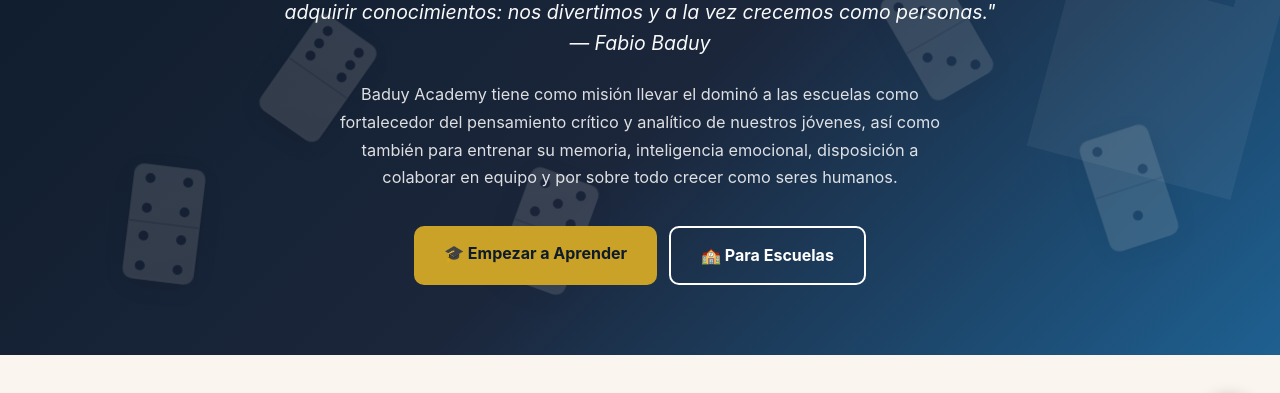
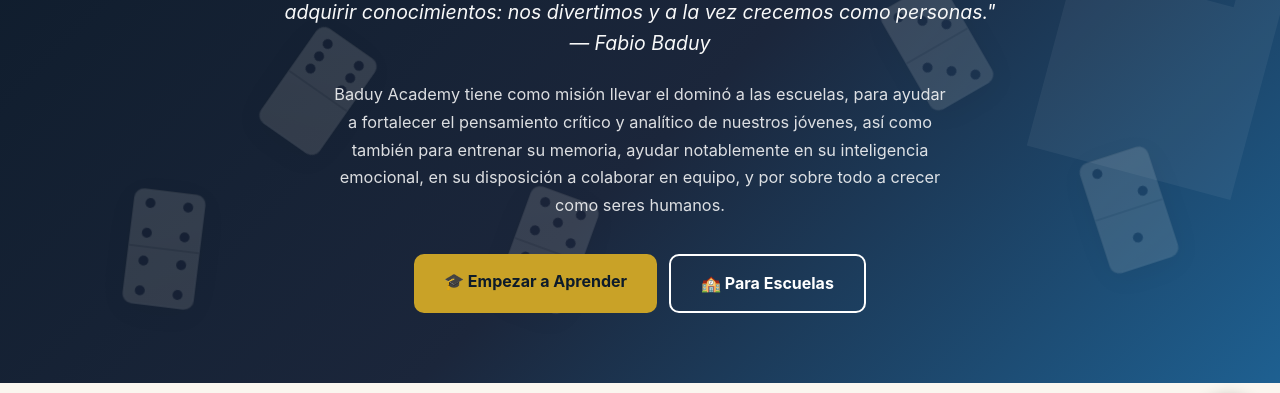
Before and after one commit to fabiobaduy/baduy-academy, a plain HTML site: page index.html in a window 1280 px wide. Shown: the part 326-719 px from the top of the page. Drawn offline with Linux system fonts and the light colour scheme.

Commit message:
Web: actualiza texto de misión en hero (Sección 1) — versión orgánica de Fabio, ES+EN

```diff
--- a/index.html
+++ b/index.html
@@ -503,7 +503,7 @@
   <span class="badge" data-i18n="hero_badge">🎓 Baduy Academy — Academia de Enseñanza</span>
   <h1 data-i18n="hero_title">A través del Juego, <span>educamos para la vida</span></h1>
   <p class="mission" data-i18n="hero_mission">"Aprender jugando es de las maneras más efectivas y gratificantes de adquirir conocimientos: nos divertimos y a la vez crecemos como personas." — Fabio Baduy</p>
-  <p class="sub" data-i18n="hero_sub">Baduy Academy tiene como misión llevar el dominó a las escuelas como fortalecedor del pensamiento crítico y analítico de nuestros jóvenes, así como también para entrenar su memoria, inteligencia emocional, disposición a colaborar en equipo y por sobre todo crecer como seres humanos.</p>
+  <p class="sub" data-i18n="hero_sub">Baduy Academy tiene como misión llevar el dominó a las escuelas, para ayudar a fortalecer el pensamiento crítico y analítico de nuestros jóvenes, así como también para entrenar su memoria, ayudar notablemente en su inteligencia emocional, en su disposición a colaborar en equipo, y por sobre todo a crecer como seres humanos.</p>
   <div class="cta">
     <a href="#programas" class="btn btn-gold" data-i18n="hero_cta1">🎓 Empezar a Aprender</a>
     <a href="#escuelas" class="btn btn-outline" data-i18n="hero_cta2">🏫 Para Escuelas</a>
@@ -949,7 +949,7 @@ const translations = {
     hero_badge: "🎓 Baduy Academy — Academia de Enseñanza",
     hero_title: "A través del Juego, <span>educamos para la vida</span>",
     hero_mission: "\"Aprender jugando es de las maneras más efectivas y gratificantes de adquirir conocimientos: nos divertimos y a la vez crecemos como personas.\" — Fabio Baduy",
-    hero_sub: "Baduy Academy tiene como misión llevar el dominó a las escuelas como fortalecedor del pensamiento crítico y analítico de nuestros jóvenes, así como también para entrenar su memoria, inteligencia emocional, disposición a colaborar en equipo y por sobre todo crecer como seres humanos.",
+    hero_sub: "Baduy Academy tiene como misión llevar el dominó a las escuelas, para ayudar a fortalecer el pensamiento crítico y analítico de nuestros jóvenes, así como también para entrenar su memoria, ayudar notablemente en su inteligencia emocional, en su disposición a colaborar en equipo, y por sobre todo a crecer como seres humanos.",
     hero_cta1: "🎓 Empezar a Aprender", hero_cta2: "🏫 Para Escuelas",
     mani_tag: "El Manifiesto Baduy",
     mani_title: "Una forma de ver la vida",
@@ -1094,7 +1094,7 @@ const translations = {
     hero_badge: "🎓 Baduy Academy — Teaching Academy",
     hero_title: "Through Play, <span>we educate for life</span>",
     hero_mission: "\"Learning through play is one of the most effective and rewarding ways to acquire knowledge: we have fun and at the same time grow as people.\" — Fabio Baduy",
-    hero_sub: "Baduy Academy's mission is to bring dominoes to schools as a strengthener of critical and analytical thinking in our youth, as well as training their memory, emotional intelligence, willingness to collaborate as a team, and above all, grow as human beings.",
+    hero_sub: "Baduy Academy's mission is to bring dominoes to schools, to help strengthen the critical and analytical thinking of our youth, as well as train their memory, notably support their emotional intelligence, their willingness to collaborate as a team, and above all, to grow as human beings.",
     hero_cta1: "🎓 Start Learning", hero_cta2: "🏫 For Schools",
     mani_tag: "The Baduy Manifesto",
     mani_title: "A way of seeing life",
```
